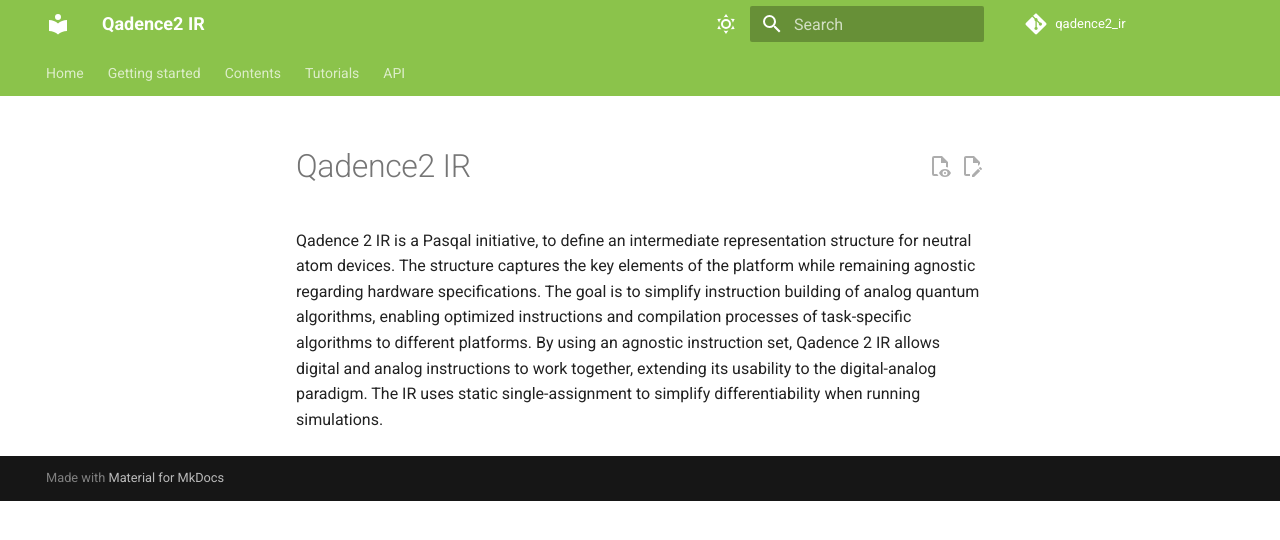
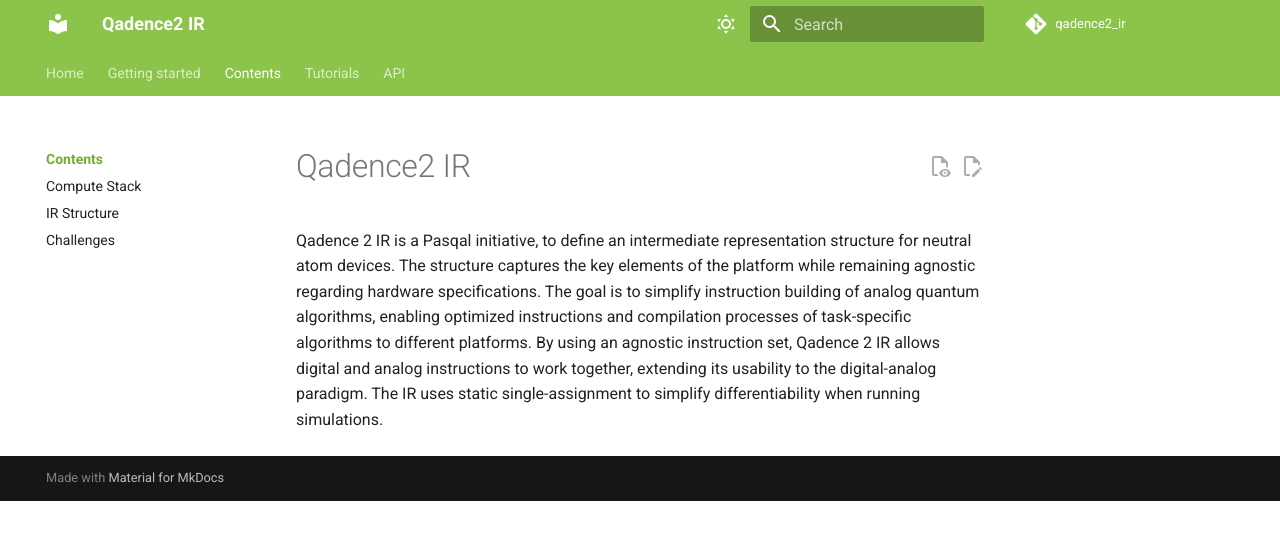
Before and after one commit to pasqal-io/qadence2-ir, an MkDocs documentation site: the page built from docs/contents/index.md, in a window 1280 px wide. Shown: the top 540 px of the page. Built offline with MkDocs 1.6.1 and Material for MkDocs 9.7.7, drawn with Linux system fonts in a browser that asks for light colours; comment, search, counter and statistics services are not loaded; the version menu is left out.

Commit message:
Add subpages to content in mkdocs config

```diff
--- a/mkdocs.yml
+++ b/mkdocs.yml
@@ -13,7 +13,10 @@
       - License: getting_started/LICENSE.md
 
   - Contents:
-    - TBD: contents/tbd.md
+    - contents/index.md
+    - Compute Stack: contents/compute_stack.md
+    - IR Structure: contents/ir_structure.md
+    - Challenges: contents/challenges.md
 
   - Tutorials:
     - Tutorials: tutorials/index.md
```
